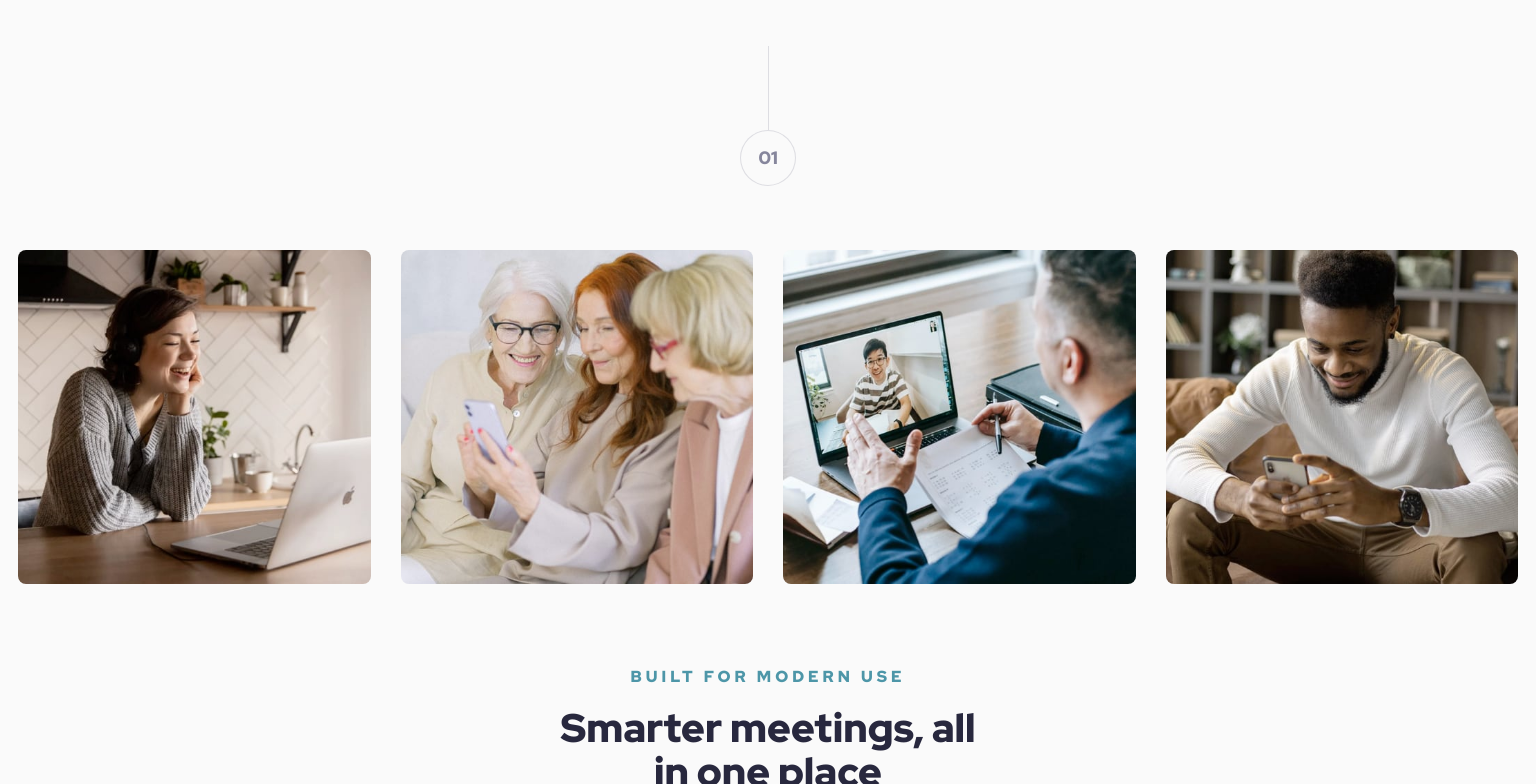
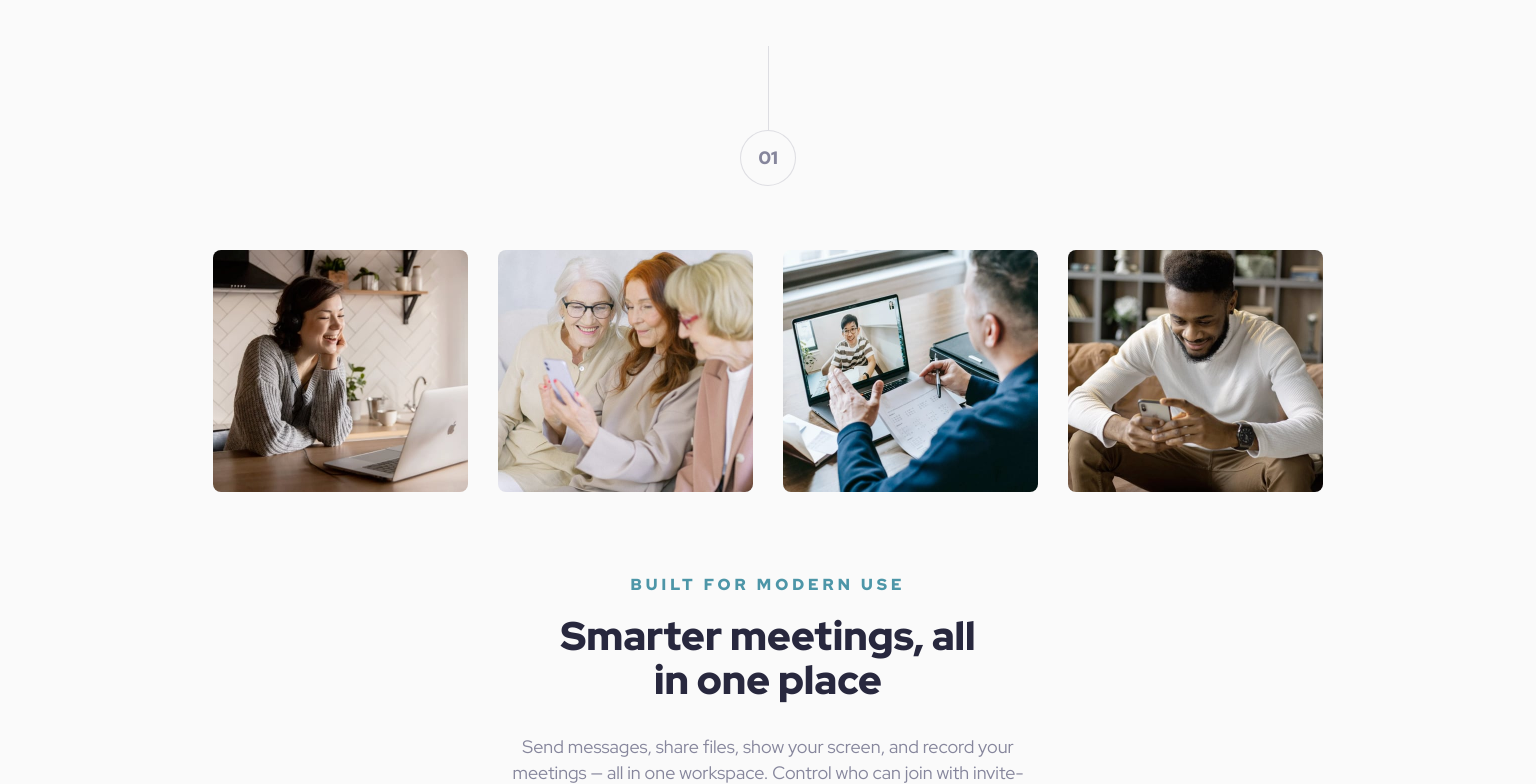
Before and after one commit to lkoster/meet-landing-page-main, a plain HTML site: page index.html in a window 1536 px wide. Shown: the part 503-1287 px from the top of the page. Drawn offline with Linux system fonts and the light colour scheme.

Commit message:
update image row sizing, removed review file

```diff
--- a/styles.css
+++ b/styles.css
@@ -312,9 +312,9 @@ a {
     width: 27%;
   }
 
-  .main__img-row {
+  /* .main__img-row {
     min-width: 150rem;
-  }
+  } */
 }
 
 /* Breakpoint - small desktop  - avoid over crowding*/
```
Also changed, not shown: review.html (deleted, +0 -1 lines).
